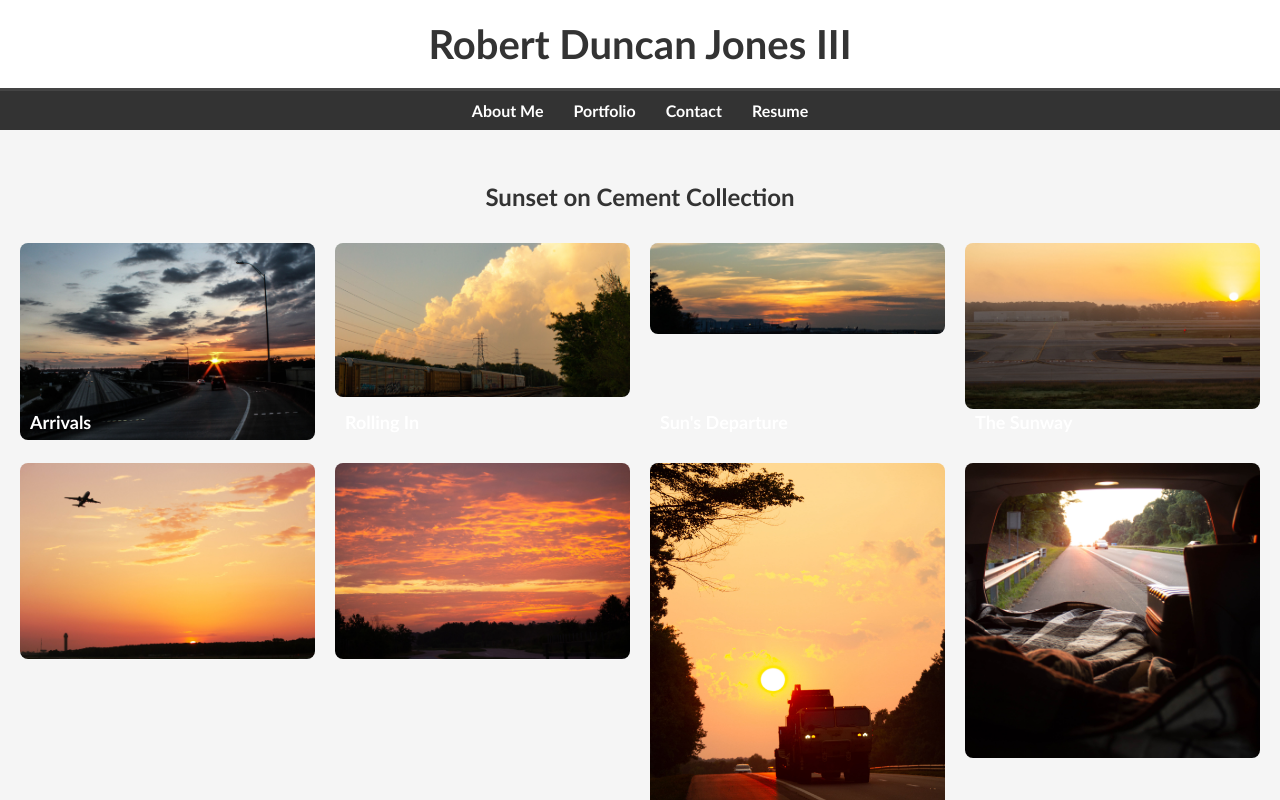
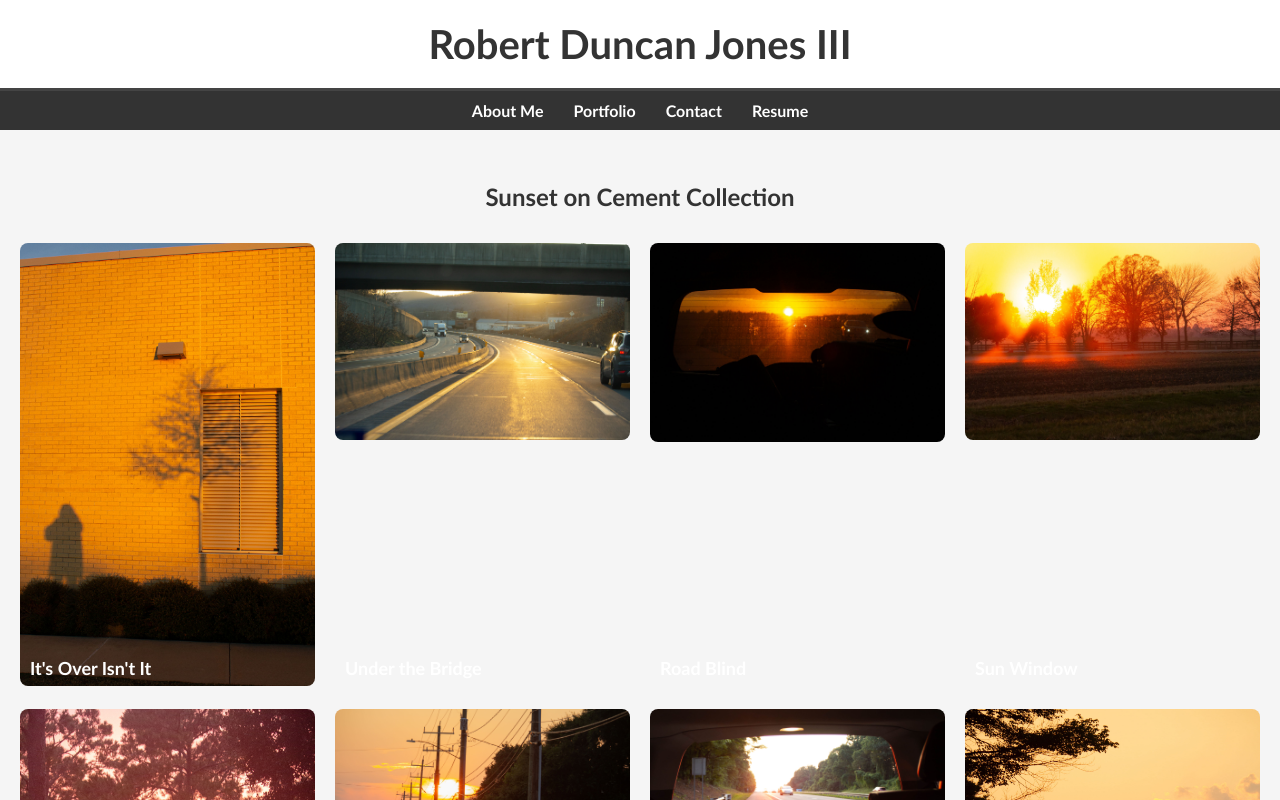
Before and after one commit to CerfSoleil/rdjiii_Portfolio, a React (Vite) app: page /photography/sunset-cement in a window 1280 px wide. Shown: the top 800 px of the page. Built offline with nearby package versions, Linux system fonts and the light colour scheme.

Commit message:
Gallery.jsx | Reverse Gallery Order to be newest first

```diff
--- a/src/components/Gallery.jsx
+++ b/src/components/Gallery.jsx
@@ -17,7 +17,7 @@ const Gallery = ({ title, images }) => {
     <div className="portfolio-gallery">
       <h1>{title}</h1>
       <div className="image-gallery">
-        {images.map((image, index) => (
+        {[...images].reverse().map((image, index) => (
           <div key={index} className="image-tile" onClick={() => openImagePreview(image)}>
             <img src={image.src} alt={image.title} className="gallery-image" />
             <div className="image-title">{image.title}</div>
```
